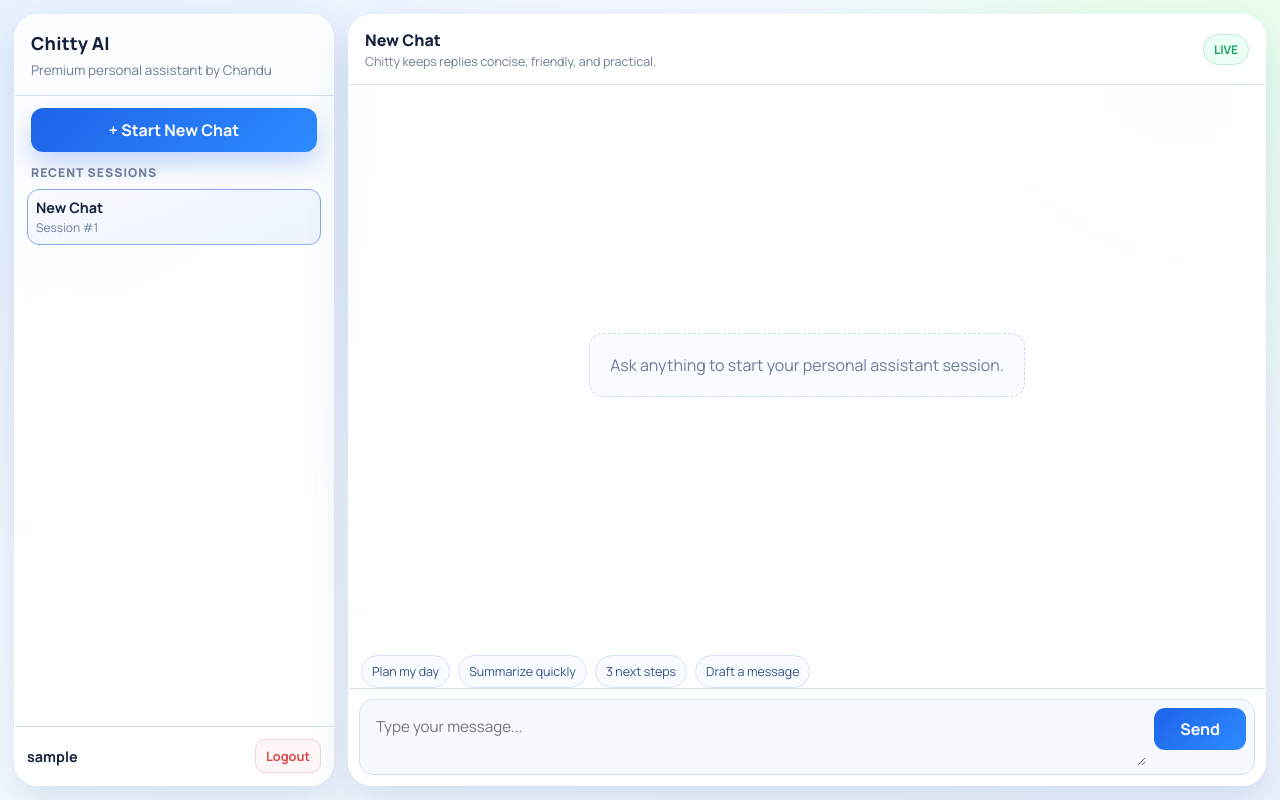
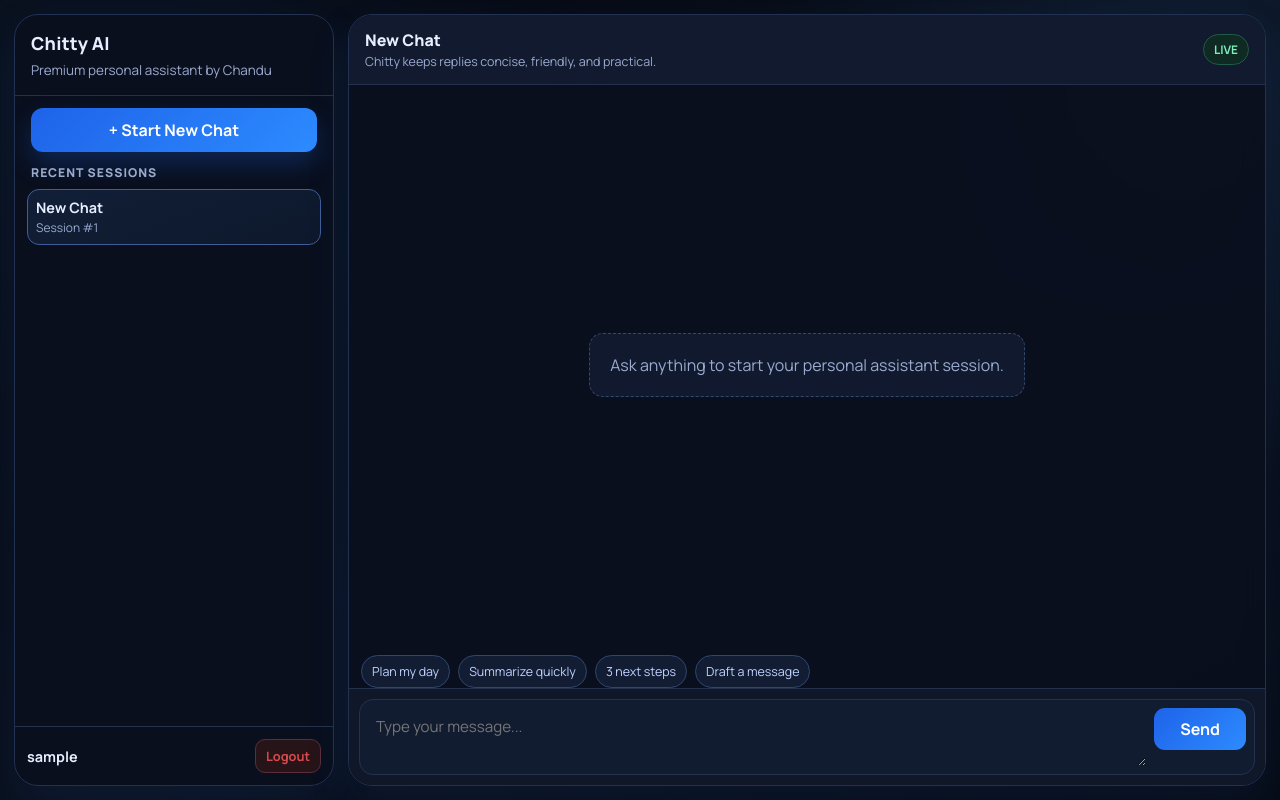
Before and after one commit to chandugalli/chatbot, a Django app: page /chat/ in a window 1280 px wide. Run offline with Django 5.2, Linux system fonts and the light colour scheme; the visitor is signed in with stand-in values (Sample User, id 1); data comes from the database, SQL or seed files in the repository; data that the repository does not hold is empty.

Commit message:
Refine dark chat theme and Chitty response prompt

```diff
--- a/main/templates/main/chat.html
+++ b/main/templates/main/chat.html
@@ -8,14 +8,14 @@
 
 <style>
 :root {
-  --bg: #f3f7ff;
-  --bg-grad-1: #e7f1ff;
-  --bg-grad-2: #f6fbff;
-  --panel: #ffffffd6;
-  --panel-strong: #ffffff;
-  --line: #d4def3;
-  --text: #15213d;
-  --muted: #6e7b98;
+  --bg: #05080f;
+  --bg-grad-1: #0b1424;
+  --bg-grad-2: #0a111f;
+  --panel: rgba(10, 16, 30, 0.92);
+  --panel-strong: #0f1728;
+  --line: #24314d;
+  --text: #e6eeff;
+  --muted: #9babcf;
   --brand: #1e63e9;
   --brand-2: #2d8bff;
   --success: #17a46c;
@@ -38,8 +38,8 @@ body {
   font-family: "Manrope", sans-serif;
   color: var(--text);
   background: radial-gradient(circle at 8% 12%, var(--bg-grad-1) 0%, transparent 34%),
-              radial-gradient(circle at 92% 8%, #e7ffe9 0%, transparent 30%),
-              linear-gradient(150deg, #f0f5ff 0%, var(--bg-grad-2) 56%, #eef4ff 100%);
+              radial-gradient(circle at 92% 8%, #0f1c2f 0%, transparent 30%),
+              linear-gradient(150deg, #05080f 0%, var(--bg-grad-2) 56%, #060b15 100%);
 }
 
 .page {
@@ -51,7 +51,7 @@ body {
 }
 
 .panel {
-  border: 1px solid rgba(255, 255, 255, 0.8);
+  border: 1px solid #223151;
   background: var(--panel);
   backdrop-filter: blur(12px);
   border-radius: var(--radius-xl);
@@ -120,7 +120,7 @@ body {
 
 .session-item {
   border: 1px solid var(--line);
-  background: #ffffffd6;
+  background: #101a2d;
   border-radius: 12px;
   padding: 8px;
   display: grid;
@@ -137,8 +137,8 @@ body {
 }
 
 .session-item.active {
-  border-color: #86acef;
-  background: linear-gradient(160deg, #f8fbff, #edf4ff);
+  border-color: #3f5e99;
+  background: linear-gradient(160deg, #111f37, #0d182b);
 }
 
 .session-link {
@@ -191,8 +191,8 @@ body {
 
 .logout {
   text-decoration: none;
-  border: 1px solid #f3d4d4;
-  background: #fff7f7;
+  border: 1px solid #5a2f3a;
+  background: #261419;
   color: var(--danger);
   border-radius: 10px;
   padding: 7px 10px;
@@ -213,7 +213,7 @@ body {
   justify-content: space-between;
   align-items: center;
   gap: 10px;
-  background: #ffffffb8;
+  background: #111a2e;
 }
 
 .main-title {
@@ -230,9 +230,9 @@ body {
 
 .live-pill {
   border-radius: 999px;
-  border: 1px solid #bfead6;
-  background: #ecfff5;
-  color: var(--success);
+  border: 1px solid #1f5b45;
+  background: #0f2a22;
+  color: #7af0bf;
   font-size: 0.74rem;
   padding: 6px 10px;
   font-weight: 700;
@@ -298,9 +298,9 @@ body {
 }
 
 .quick-btn {
-  border: 1px solid #d7e2f8;
-  background: #f8fbff;
-  color: #385282;
+  border: 1px solid #30466f;
+  background: #121d33;
+  color: #c0d2ff;
   border-radius: 999px;
   padding: 7px 10px;
   font: inherit;
@@ -312,7 +312,7 @@ body {
 .composer {
   border-top: 1px solid var(--line);
   padding: 10px;
-  background: #ffffffce;
+  background: #0f1728;
 }
 
 .composer form {
@@ -322,7 +322,7 @@ body {
   border: 1px solid var(--line);
   border-radius: 14px;
   padding: 8px;
-  background: #f6f9ff;
+  background: #111c31;
 }
 
 .composer textarea {
@@ -354,10 +354,10 @@ body {
   margin: auto;
   text-align: center;
   color: var(--muted);
-  border: 1px dashed #c8d8f5;
+  border: 1px dashed #33486f;
   border-radius: 14px;
   padding: 20px;
-  background: #f8fbff;
+  background: #10192d;
 }
 
 .mobile-top {
--- a/main/views.py
+++ b/main/views.py
@@ -19,17 +19,23 @@ print("API KEY:", os.getenv("GROQ_API_KEY"))
 GOOGLE_CLIENT_ID = os.getenv("GOOGLE_CLIENT_ID", "").strip()
 
 # ✅ ASSISTANT STYLE
-ASSISTANT_SYSTEM_PROMPT = (
-    "Your name is Chitty, and you were designed by Chandu. "
-    "You are a friendly AI chat assistant. "
-    "Always reply in a polite, warm, and human tone. "
-    "Keep answers short and clear (usually 2-5 sentences). "
-    "Use simple words and be helpful. "
-    "When guidance or suggestions are needed, be gently persuasive and confidence-building, "
-    "but never pushy or rude. "
-    "If the user asks who you are or who designed you, clearly say: "
-    "'I am Chitty, designed by Chandu.'"
-)
+def build_assistant_system_prompt(username):
+    safe_name = (username or "friend").strip()
+    return (
+        "Your name is Chitty, and you were designed by Chandu. "
+        f"The user's name is {safe_name}. Use their name naturally in replies when appropriate. "
+        "Talk like a close desi friend: warm, casual, confident, and human. "
+        "Keep responses very short: 1-3 lines max. "
+        "Format the main answer in bold markdown. "
+        "Use Hinglish style when natural, but keep clarity first. "
+        "If user uses mild slang or mild bad words, you may mirror lightly (only mild terms), "
+        "but never use hate speech, threats, sexual abuse, or extreme profanity. "
+        "Stay supportive and emotionally warm without claiming real human feelings or consciousness. "
+        "If user says 'I love you', reply warmly with: "
+        "'Love you too, dost. Always with you.' "
+        "If user asks who you are or who designed you, clearly say: "
+        "'I am Chitty, designed by Chandu.'"
+    )
 
 
 def _render_login(request, error=None):
@@ -249,7 +255,10 @@ def chat_view(request):
             session=session
         ).order_by("created_at")[:12]
 
-        messages = [{"role": "system", "content": ASSISTANT_SYSTEM_PROMPT}]
+        messages = [{
+            "role": "system",
+            "content": build_assistant_system_prompt(request.user.username)
+        }]
 
         for chat in previous_chats:
             messages.append({"role": "user", "content": chat.message})
@@ -273,8 +282,8 @@ def chat_view(request):
                     json={
                         "model": "llama-3.3-70b-versatile",
                         "messages": messages,
-                        "max_tokens": 220,
-                        "temperature": 0.7
+                        "max_tokens": 140,
+                        "temperature": 0.9
                     }
                 )
 
```
Also changed, not shown: other parts of main/templates/main/chat.html (+12 -12 lines).
